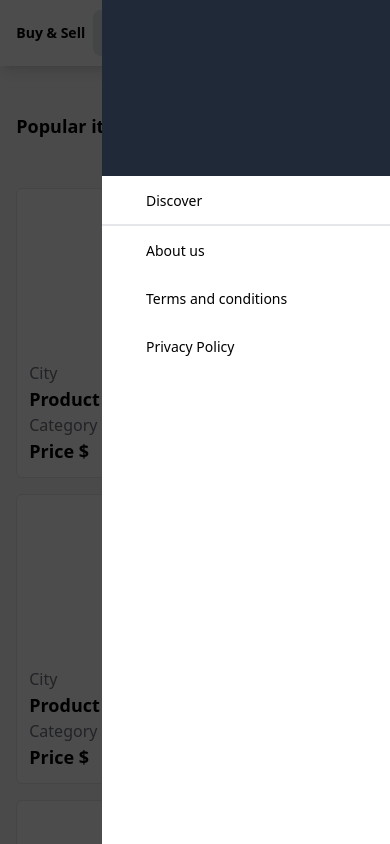
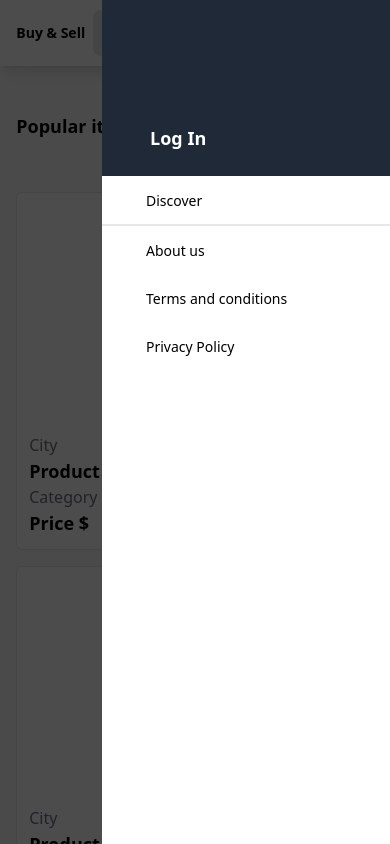
Before and after one commit to davud600/buy-and-sell, a Next.js app: page / in a window 390 px wide. Both pictures are taken after a click on the button 361 px from the left and 33 px from the top of the page. Shown: the top 844 px of the page. Built offline with nearby package versions, Linux system fonts and the light colour scheme.

Commit message:
sidebar login button

```diff
--- a/comps/Product.tsx
+++ b/comps/Product.tsx
@@ -4,7 +4,7 @@ import product1image from '../public/images/2.jpg'
 
 export default function Product({ product_id }: any) {
   return (
-    <div className="bg-white border border-gray-200 border-solid rounded-md ">
+    <div className="flex flex-col justify-between bg-white border border-gray-200 border-solid rounded-md aspect-square">
       <div className="h-40">
         {/* <Image
           src={product_id === 0 ? product0image : product1image}
--- a/comps/SidebarMenu.tsx
+++ b/comps/SidebarMenu.tsx
@@ -17,7 +17,16 @@ export default function SidebarMenu() {
     <div
       ref={sidebarElement}
       className="absolute inset-y-0 right-0 z-10 m-0 transition-all bg-white sidebar-menu w-72">
-      <div className="text-white bg-gray-800 h-44"></div>
+      <div className="flex text-white bg-gray-800 h-44">
+        <div className="relative h-100% px-10 w-screen">
+          <Link href="/login">
+            <span className="absolute bottom-0 self-end px-2 py-1 mb-5 text-lg font-semibold cursor-pointer">
+              Log In
+            </span>
+          </Link>
+        </div>
+        {/* if logged in */}
+      </div>
       <div className="flex flex-col divide-y-2">
         <div className="flex flex-col">
           <Link href="/">
--- a/pages/index.tsx
+++ b/pages/index.tsx
@@ -1,3 +1,4 @@
+import Link from 'next/link'
 import NavBar from '../comps/NavBar'
 import Footer from '../comps/Footer'
 import Head from 'next/head'
@@ -30,9 +31,11 @@ export default function Home() {
               <span className="text-lg font-bold sm:text-2xl">
                 Popular items
               </span>
-              <span className="font-semibold text-gray-500  text-md sm:text-lg font-small">
-                See all &gt;
-              </span>
+              <Link href="/popular-items">
+                <span className="px-2 py-1 font-semibold text-gray-500 transition-colors rounded-lg cursor-pointer hover:bg-gray-200 focus:bg-gray-300 text-md sm:text-lg font-small">
+                  See all &gt;
+                </span>
+              </Link>
             </div>
             <PopularItems />
           </div>
```
